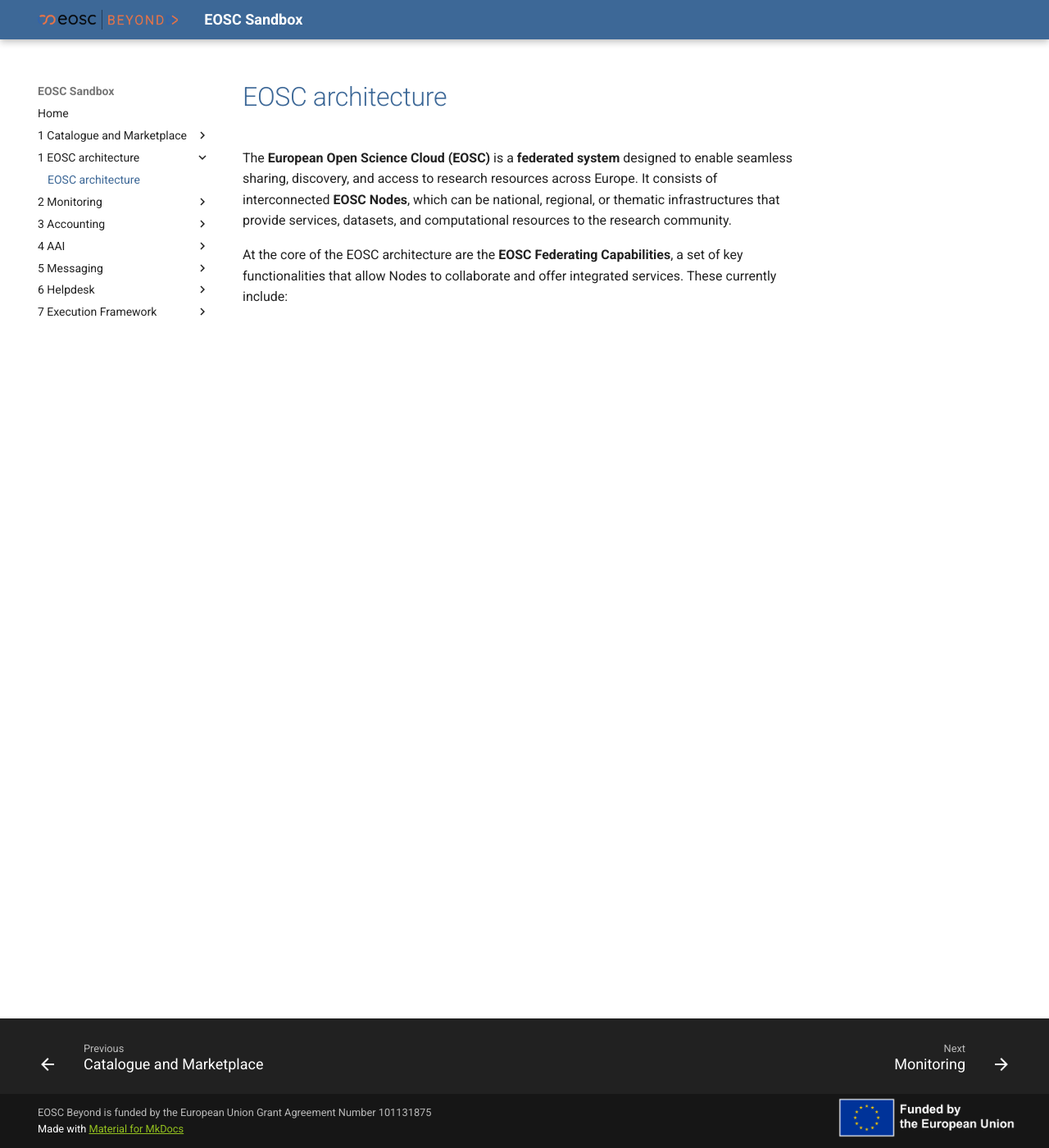
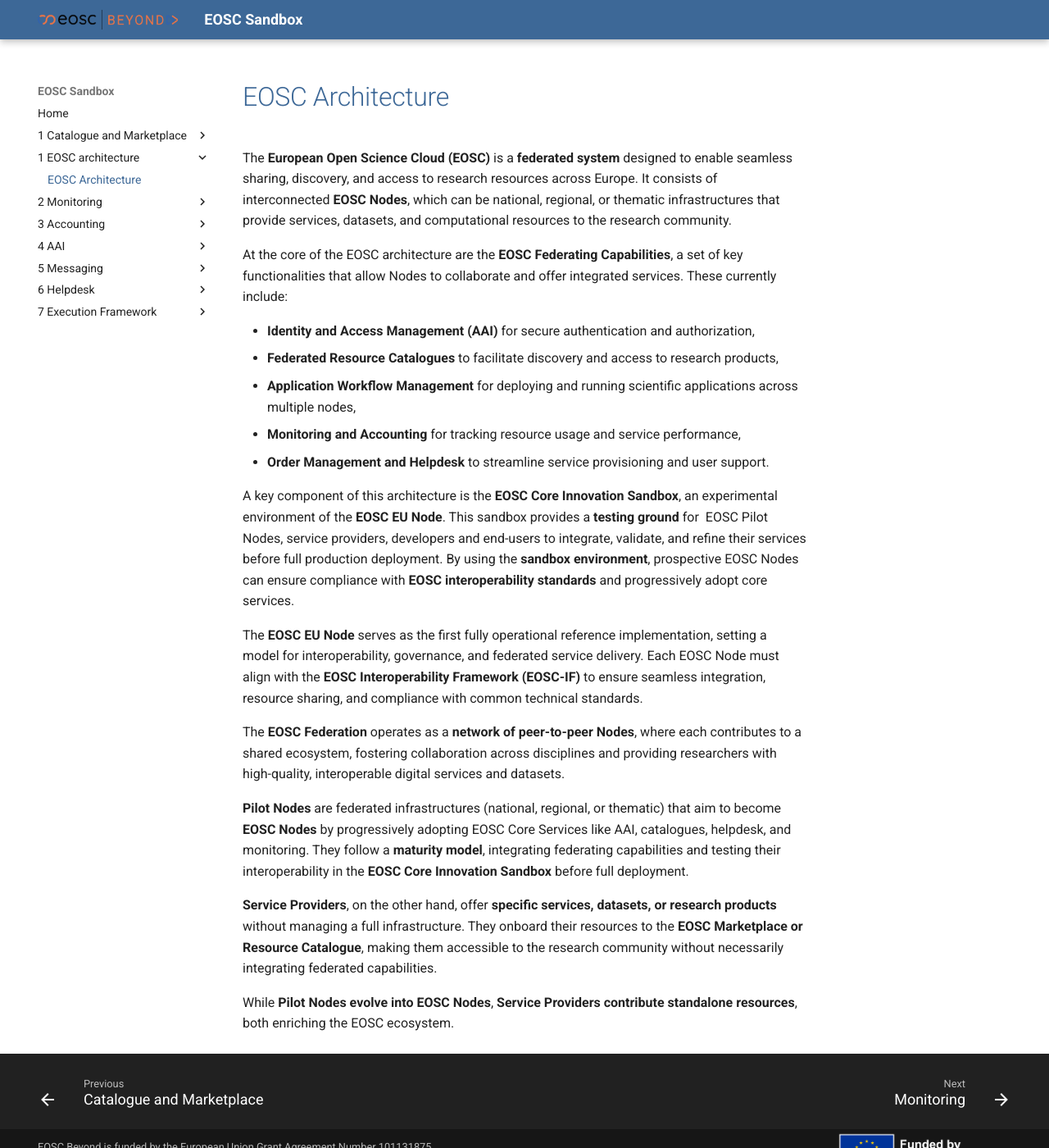
Before and after one commit to eosc-beyond-sandbox/eosc-sandbox, an MkDocs documentation site: the page built from resources/1 EOSC architecture/EOSC architecture.md, in a window 1280 px wide and 1400 px high. Shown: the whole window at 82% size. Built offline with MkDocs 1.6.1 and Material for MkDocs 9.7.7, drawn with Linux system fonts in a browser that asks for light colours.

Commit message:
EOSC Architecture update

```diff
--- a/resources/1 EOSC architecture/EOSC architecture.md
+++ b/resources/1 EOSC architecture/EOSC architecture.md
@@ -1,3 +1,23 @@
+# EOSC Architecture
+
 The **European Open Science Cloud (EOSC)** is a **federated system** designed to enable seamless sharing, discovery, and access to research resources across Europe. It consists of interconnected **EOSC Nodes**, which can be national, regional, or thematic infrastructures that provide services, datasets, and computational resources to the research community.
 
 At the core of the EOSC architecture are the **EOSC Federating Capabilities**, a set of key functionalities that allow Nodes to collaborate and offer integrated services. These currently include:
+
+- **Identity and Access Management (AAI)** for secure authentication and authorization,
+- **Federated Resource Catalogues** to facilitate discovery and access to research products,
+- **Application Workflow Management** for deploying and running scientific applications across multiple nodes,
+- **Monitoring and Accounting** for tracking resource usage and service performance,
+- **Order Management and Helpdesk** to streamline service provisioning and user support.
+
+A key component of this architecture is the **EOSC Core Innovation Sandbox**, an experimental environment of the **EOSC EU Node**. This sandbox provides a **testing ground** for  EOSC Pilot Nodes, service providers, developers and end-users to integrate, validate, and refine their services before full production deployment. By using the **sandbox environment**, prospective EOSC Nodes can ensure compliance with **EOSC interoperability standards** and progressively adopt core services.
+
+The **EOSC EU Node** serves as the first fully operational reference implementation, setting a model for interoperability, governance, and federated service delivery. Each EOSC Node must align with the **EOSC Interoperability Framework (EOSC-IF)** to ensure seamless integration, resource sharing, and compliance with common technical standards.
+
+The **EOSC Federation** operates as a **network of peer-to-peer Nodes**, where each contributes to a shared ecosystem, fostering collaboration across disciplines and providing researchers with high-quality, interoperable digital services and datasets.
+
+**Pilot Nodes** are federated infrastructures (national, regional, or thematic) that aim to become **EOSC Nodes** by progressively adopting EOSC Core Services like AAI, catalogues, helpdesk, and monitoring. They follow a **maturity model**, integrating federating capabilities and testing their interoperability in the **EOSC Core Innovation Sandbox** before full deployment.
+
+**Service Providers**, on the other hand, offer **specific services, datasets, or research products** without managing a full infrastructure. They onboard their resources to the **EOSC Marketplace or Resource Catalogue**, making them accessible to the research community without necessarily integrating federated capabilities.
+
+While **Pilot Nodes evolve into EOSC Nodes**, **Service Providers contribute standalone resources**, both enriching the EOSC ecosystem.
```
